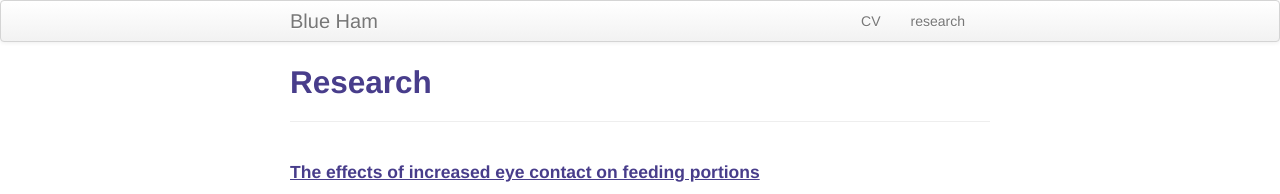
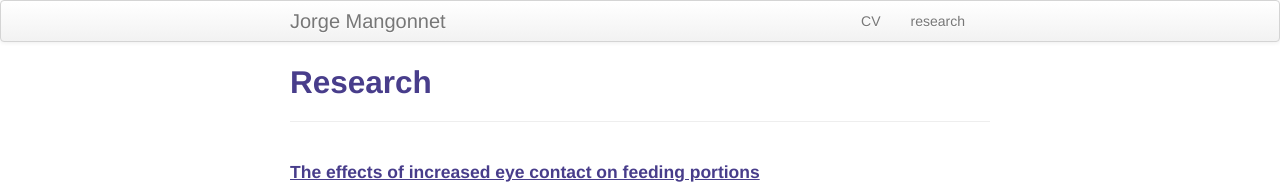
Before and after one commit to mangonnet/mangonnet.github.io, a Jekyll site: the page built from pages/research.md, in a window 1280 px wide. Shown: the top 194 px of the page. Built offline with Jekyll 4.4.1, drawn with Linux system fonts in a browser that asks for light colours.

Commit message:
update my website

```diff
--- a/_config.yml
+++ b/_config.yml
@@ -8,7 +8,7 @@ highlighter: rouge
 # Themes are encouraged to use these universal variables
 # so be sure to set them if your theme uses them.
 #
-title : Blue Ham
+title : Jorge Mangonnet
 author :
   name : Jorge Mangonnet
   email : jgm2159@columbia.edu
```
